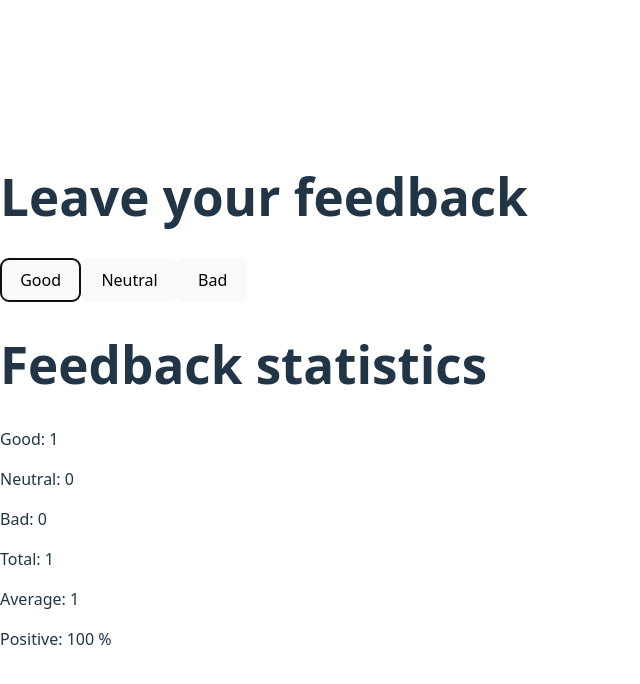
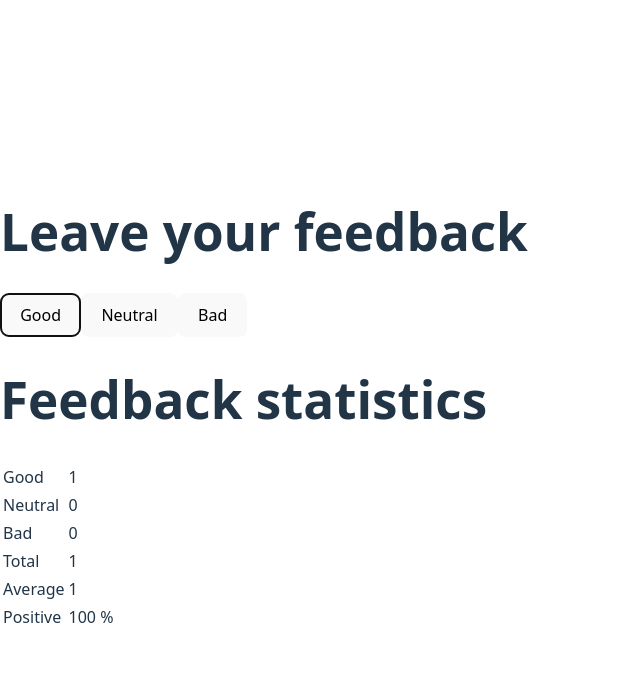
Before and after one commit to TadiusSapfiro/fullstackOpenStudy, a React (Vite) app in the folder part1/unicafe/: page / in a window 1280 px wide. Both pictures are taken after a click on the button "Good". Shown: the top 684 px of the page, without its empty margins (0-640 px from the left). Built offline with nearby package versions, Linux system fonts and the light colour scheme; the HTML template or start-up script is replaced by a standard one.

Commit message:
1.11 done

```diff
--- a/part1/unicafe/src/App.tsx
+++ b/part1/unicafe/src/App.tsx
@@ -24,14 +24,6 @@
 	<button onClick={onClick}>{text}</button>
 );
 
-const StatisticLine = ({ value, label }: StatisticLineProps) => {
-	return (
-		<p>
-			{label}: {value}
-		</p>
-	);
-};
-
 const Feedback = ({
 	onGoodClick,
 	onNeutralClick,
@@ -44,6 +36,15 @@
 			<Button text="Neutral" onClick={onNeutralClick} />
 			<Button text="Bad" onClick={onBadClick} />
 		</>
+	);
+};
+
+const StatisticLine = ({ value, label }: StatisticLineProps) => {
+	return (
+		<tr>
+			<td>{label}</td>
+			<td>{value}</td>
+		</tr>
 	);
 };
 
@@ -62,12 +63,16 @@
 	return (
 		<>
 			<h1>Feedback statistics</h1>
+			<table>
+				<tbody>
 					<StatisticLine value={good} label="Good" />
 					<StatisticLine value={neutral} label="Neutral" />
 					<StatisticLine value={bad} label="Bad" />
 					<StatisticLine value={total} label="Total" />
 					<StatisticLine value={average} label="Average" />
 					<StatisticLine value={positive + " %"} label="Positive" />
+				</tbody>
+			</table>
 		</>
 	);
 };
```
Lines whose indentation alone changed are shown as unchanged.
